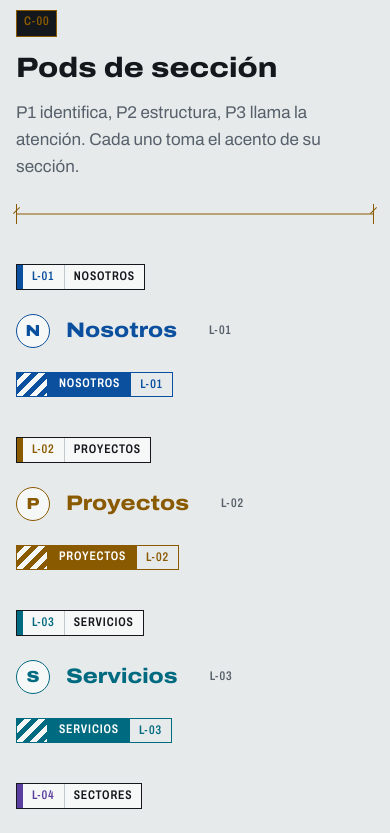
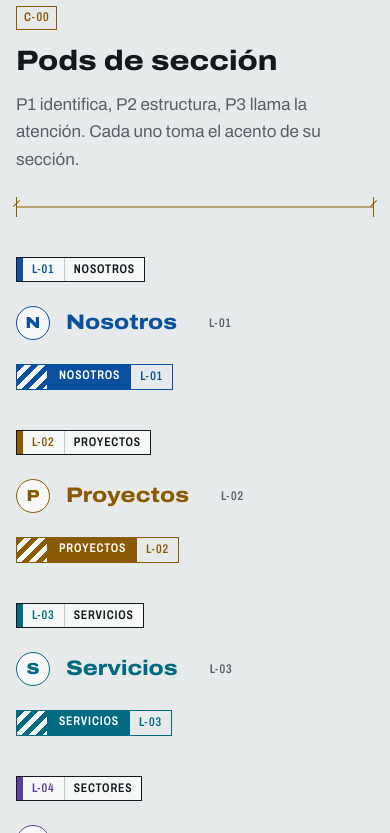
Before and after one commit to HLIngenieros/WebHL, an Astro site: page /muestra in a window 390 px wide. Shown: the part 1167-2000 px from the top of the page. Built offline with nearby package versions, Linux system fonts and the light colour scheme; Astro itself is replaced by a stand-in of ours.

Commit message:
F2: el código de lámina del encabezado no hereda los estilos de la lámina de foto
Co-Authored-By: Claude Opus 5.5 <noreply@anthropic.com>

```diff
--- a/src/components/ui/Encabezado.astro
+++ b/src/components/ui/Encabezado.astro
@@ -6,7 +6,7 @@ const { codigo, titulo, entrada, nivel = 2, medida } = Astro.props;
 const H = nivel === 1 ? 'h1' : 'h2';
 ---
 <header class="encabezado">
-  <span class="lamina voz-datos">{codigo}</span>
+  <span class="codigo-lamina voz-datos">{codigo}</span>
   <div>
     {Astro.slots.has('pod') && <div class="pod"><slot name="pod" /></div>}
     <H class="titulo">{titulo}</H>
@@ -24,7 +24,7 @@ const H = nivel === 1 ? 'h1' : 'h2';
 <style>
   .encabezado { display: grid; grid-template-columns: auto 1fr; gap: var(--s3) var(--s4); align-items: start; }
   .pod { margin-bottom: var(--s3); }
-  .lamina { color: var(--sec); border: var(--border) solid var(--sec); padding: 2px 7px; margin-top: .5em; }
+  .codigo-lamina { color: var(--sec); border: var(--border) solid var(--sec); padding: 2px 7px; margin-top: .5em; }
   .lead { margin: var(--s3) 0 0; }
   .cota { position: relative; height: 20px; margin-top: var(--s4); max-width: 520px; }
   .cota-linea { position: absolute; inset: 4px 0 auto; width: 100%; height: 12px; overflow: visible; }
@@ -45,6 +45,6 @@ const H = nivel === 1 ? 'h1' : 'h2';
 
   @media (max-width: 519.98px) {
     .encabezado { grid-template-columns: 1fr; }
-    .lamina { justify-self: start; margin-top: 0; }
+    .codigo-lamina { justify-self: start; margin-top: 0; }
   }
 </style>
```
